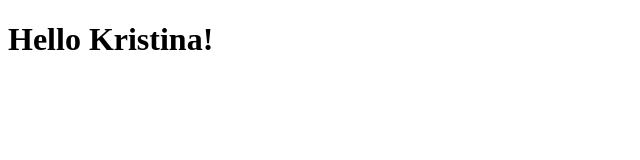
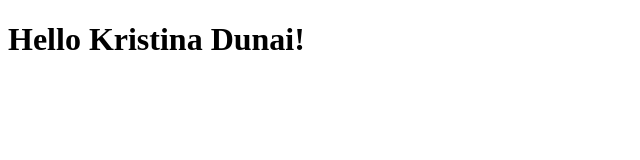
Before and after one commit to K-duna/test, a plain HTML site: page index.html in a window 1280 px wide. Shown: the whole page, without its empty margins (0-640 px from the left). Drawn offline with Linux system fonts and the light colour scheme.

Commit message:
Initial commit

```diff
--- a/index.html
+++ b/index.html
@@ -4,6 +4,6 @@
 <title>Test</title>
 </head>
 <body>
-<h1>Hello Kristina!</h1>
+<h1>Hello Kristina Dunai!</h1>
 </body>
 </html>
```
